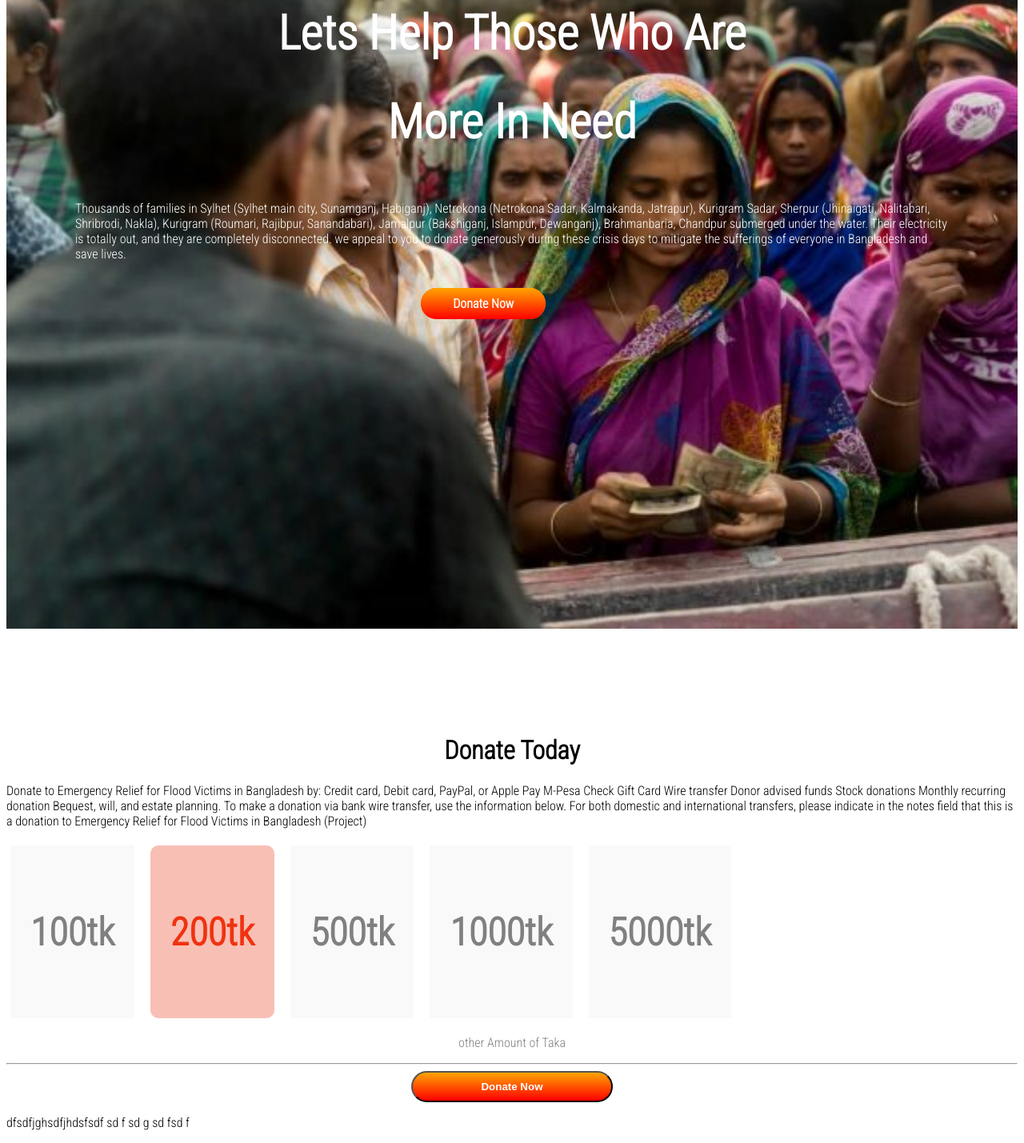
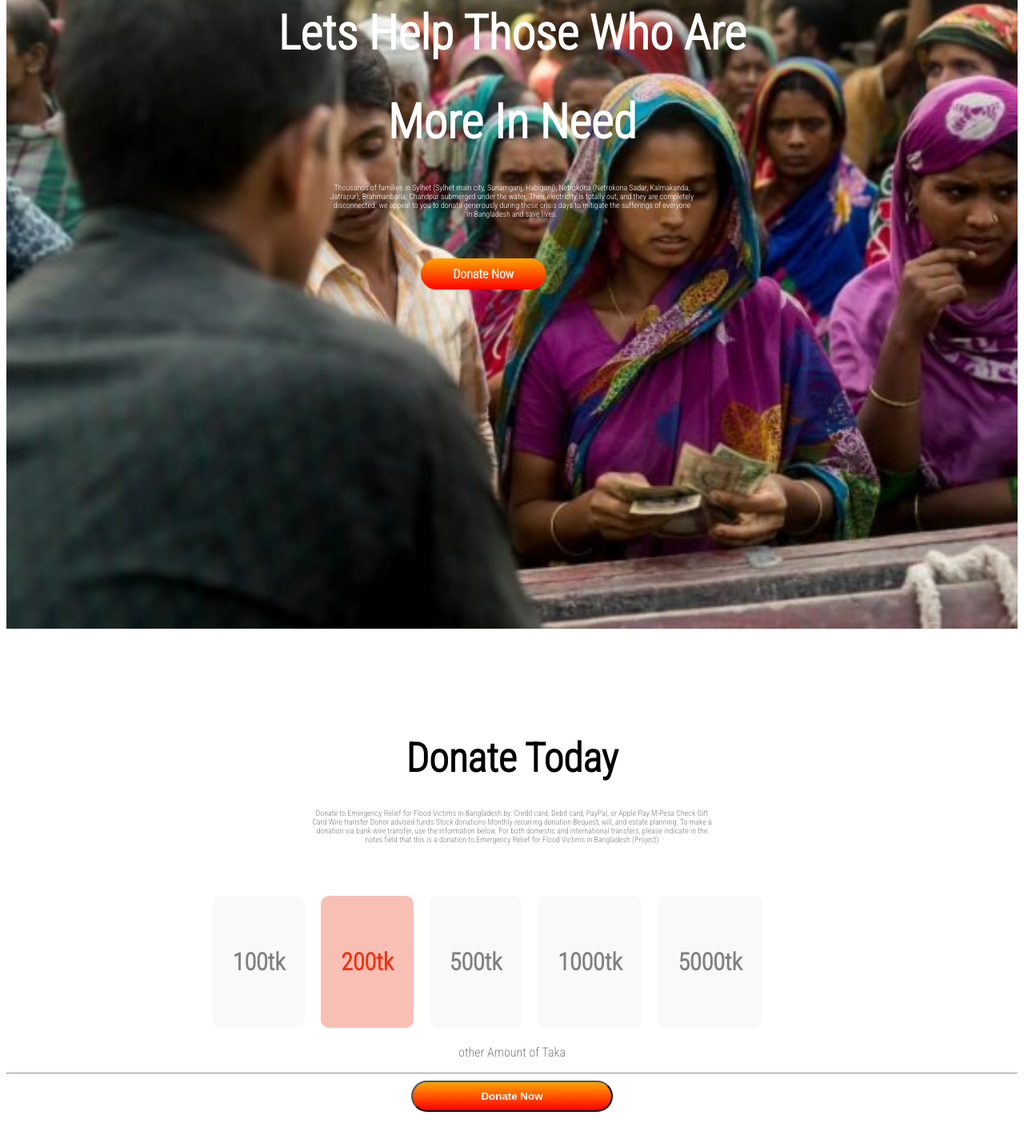
Before and after one commit to Brightout108/donate-today, a plain HTML site: page index.html in a window 1280 px wide. Shown: the part 65-1494 px from the top of the page at 80% size. After the commit the page ends 1463 px from the top, so only its background shows below. Drawn offline with Linux system fonts and the light colour scheme.

Commit message:
box-shadow

```diff
--- a/index.html
+++ b/index.html
@@ -15,7 +15,7 @@
     <h1 class="help">Lets Help Those Who Are</h1>
     <h1 class="need"> More In Need</h1>
     <p class="description">
-        Thousands of families in Sylhet (Sylhet main city, Sunamganj, Habiganj), Netrokona (Netrokona Sadar, Kalmakanda, Jatrapur), Kurigram Sadar, Sherpur (Jhinaigati, Nalitabari, Shribrodi, Nakla), Kurigram (Roumari, Rajibpur, Sanandabari), Jamalpur (Bakshiganj, Islampur, Dewanganj), Brahmanbaria, Chandpur submerged under the water. Their electricity is totally out, and they are completely disconnected.
+        Thousands of families in Sylhet (Sylhet main city, Sunamganj, Habiganj), Netrokona (Netrokona Sadar, Kalmakanda, Jatrapur), Brahmanbaria, Chandpur submerged under the water. Their electricity is totally out, and they are completely disconnected.
         we appeal to you to donate generously during these crisis days to mitigate the sufferings of everyone in Bangladesh and save lives.
     </p>
 
@@ -66,15 +66,6 @@
 <button class="button">
     Donate Now
 </button>
-<p>dfsdfjghsdfjhdsfsdf
-    sd
-    f
 
-    sd
-    g
-    sd
-    fsd
-    f
-</p>
 </body>
 </html>
--- a/style.css
+++ b/style.css
@@ -34,9 +34,15 @@ body {
 }
 
 .description {
+    text-align: center;
+    padding-top: 0;
+    margin-bottom: 60px;
+    margin-left: 30%;
+    margin-right: 30%;
     color: white;
-    padding: 2%;
-    margin-bottom: 20px;
+    font-size: 10px;
+
+
 }
 
 .background-image {
@@ -53,6 +59,20 @@ body {
 .Donate-Today {
     margin-top: 50px;
     text-align: center;
+    font-size: 50px;
+    font-weight: bold
+
+}
+.description-one{
+    text-align: center;
+    padding-top: 0;
+    margin-bottom: 60px;
+    margin-left: 30%;
+    margin-right: 30%;
+    color: gray;
+    font-size: 10px;
+
+
 }
 
 
@@ -62,26 +82,28 @@ body {
 .box{
     display: flex;
     padding: 5px;
-    margin-right: 20px;
+    margin-right: 10%;
+    margin-left: 20%;
 
 
 
 }
 
 .box-shadow{
-    font-size: 32px;
-    color: grey;
+    background-color:;
+    color: gray;
+    font-size: 20px;
     margin-right: 20px;
     padding: 40px 25px;
     background-color: #f9f9f9;
-
+    border-radius: 10px;
 
 
 }
 .box-shadow-red{
     background-color:;
     color: rgb(240, 50, 16);
-    font-size: 32px;
+    font-size: 20px;
     margin-right: 20px;
     padding: 40px 25px;
     background-color: rgb(248, 191, 181);
```
